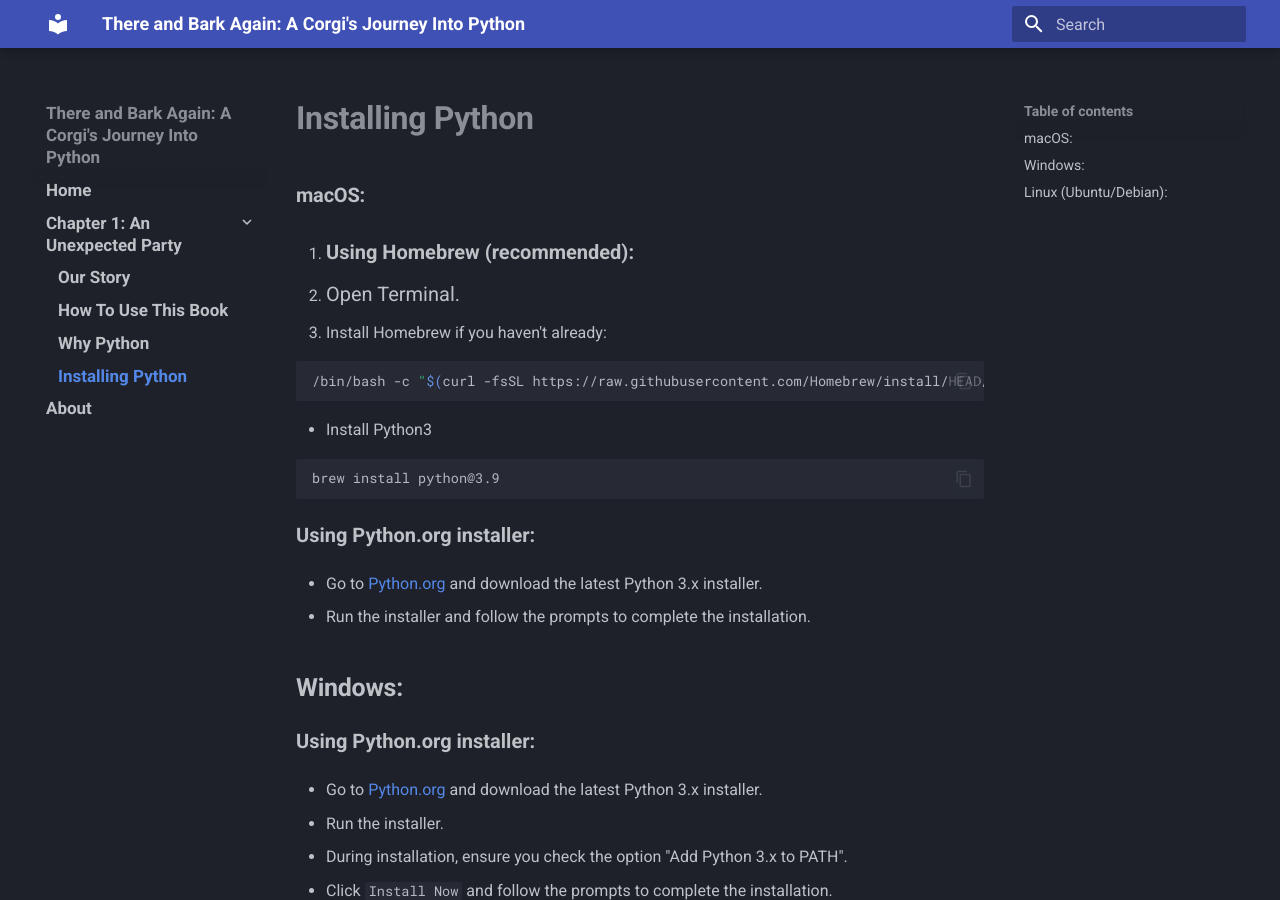
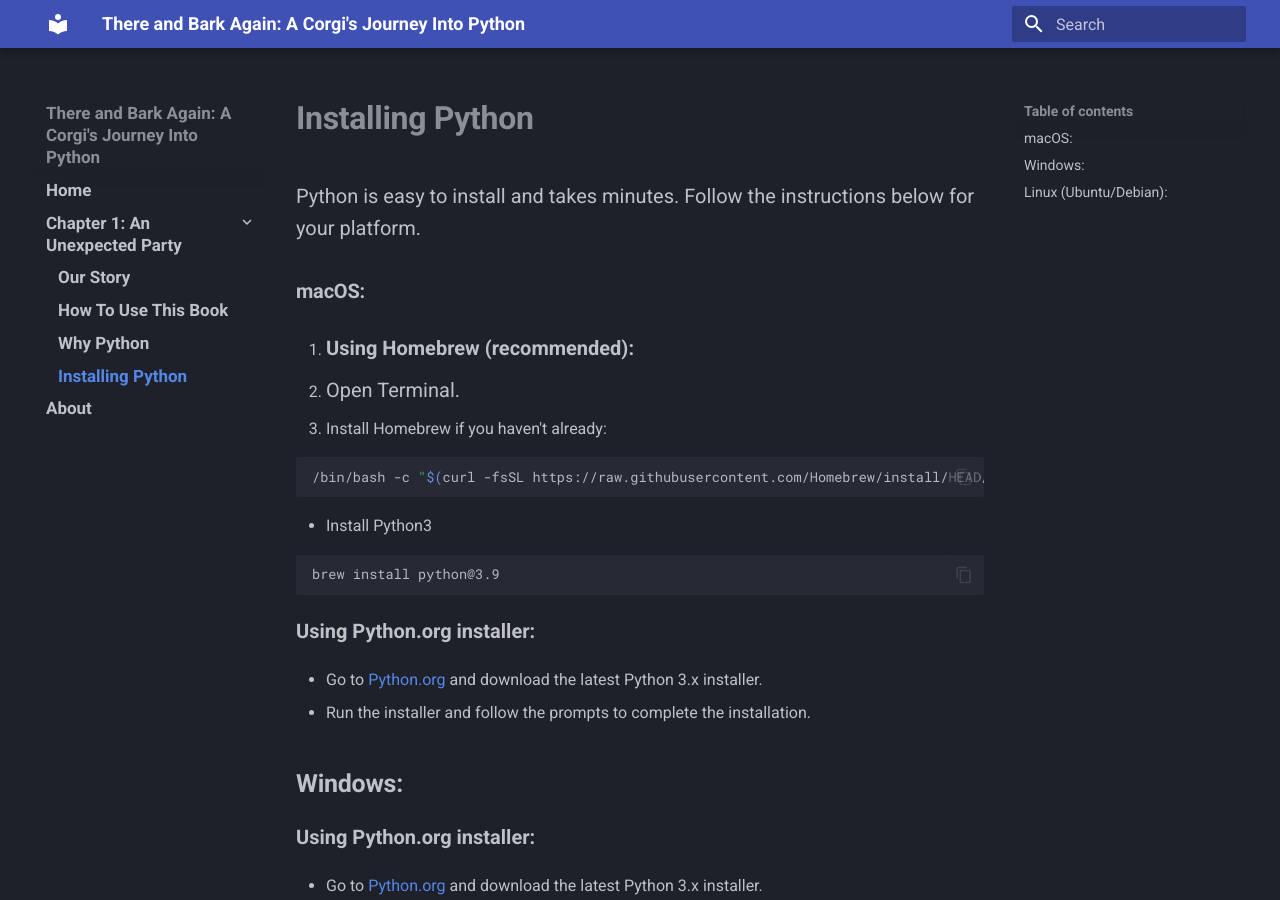
Before and after one commit to MathewRupp/taba, an MkDocs documentation site: the page built from docs/installation.md, in a window 1280 px wide and 900 px high. Built offline with MkDocs 1.6.1 and Material for MkDocs 9.7.7, drawn with Linux system fonts in a browser that asks for light colours.

Commit message:
finished installation info

```diff
--- a/docs/installation.md
+++ b/docs/installation.md
@@ -1,4 +1,6 @@
 # Installing Python
+
+Python is easy to install and takes minutes. Follow the instructions below for your platform.
 
 ### macOS:
 
```
